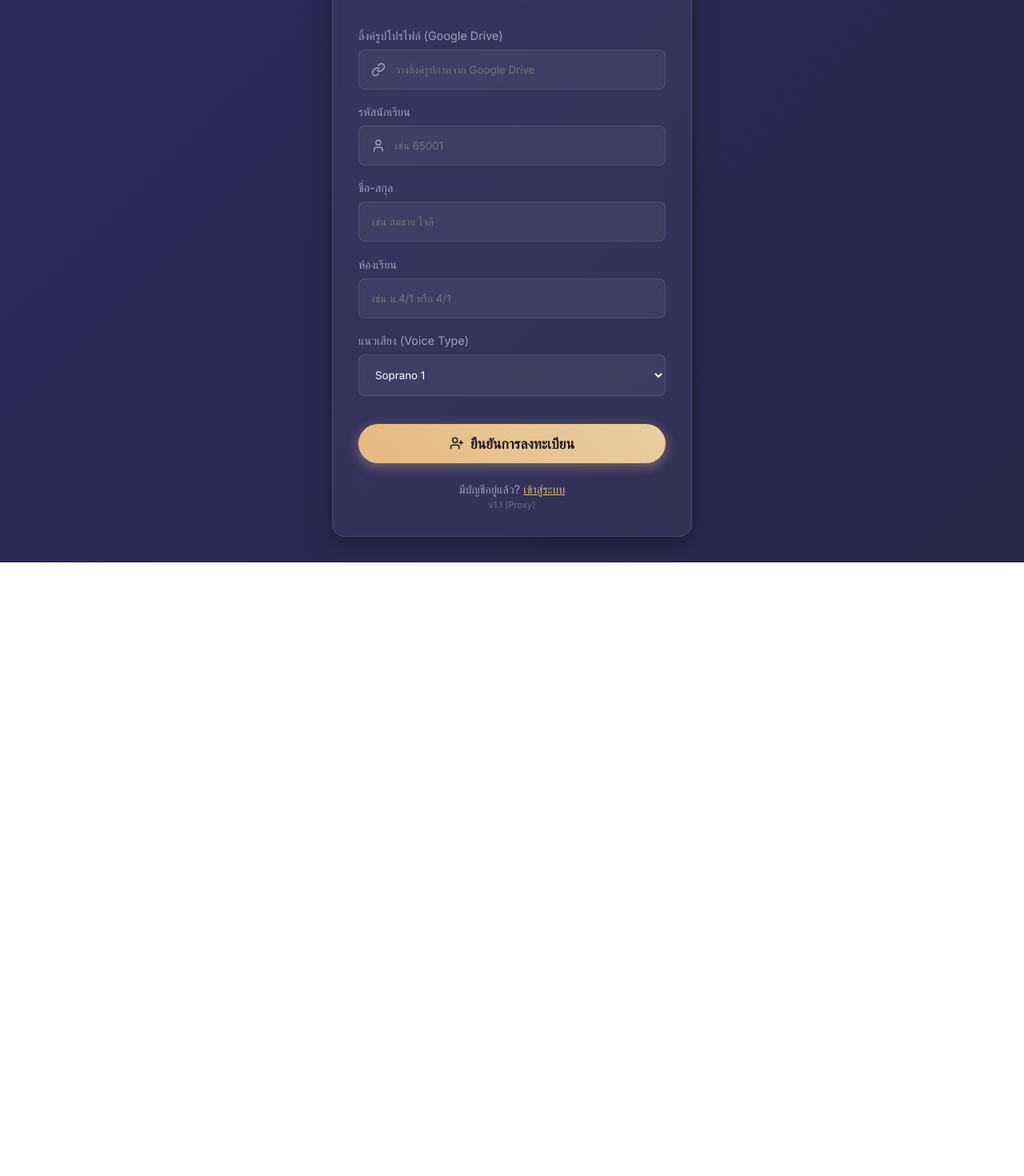
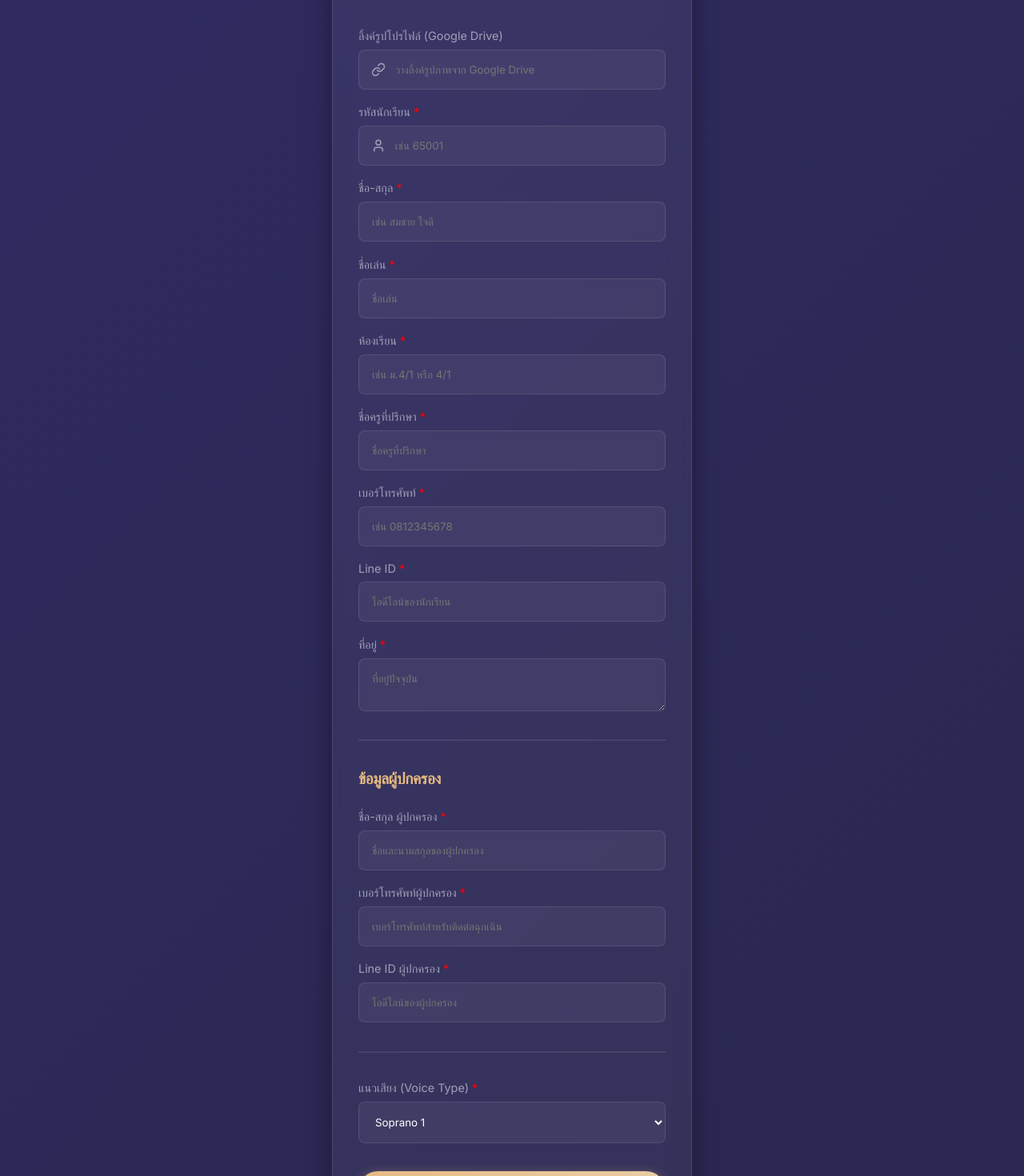
Before and after one commit to krumumpiano-source/ppk-choir, a Next.js app: page /register in a window 1280 px wide. Shown: the part 140-1610 px from the top of the page at 80% size. Before the commit the page ends 843 px from the top, so only its background shows below. Built offline with nearby package versions, Linux system fonts and the light colour scheme; no server answers.

Commit message:
feat: add comprehensive student and parent info fields to registration

```diff
--- a/src/app/api/users/route.ts
+++ b/src/app/api/users/route.ts
@@ -39,12 +39,12 @@ export async function POST(request: Request) {
   try {
     const body = await request.json() as any;
     const studentId = body.studentId || body.id;
-    const { name, role, voiceType, status } = body;
+    const { name, role, voiceType, status, nickname, phone, lineId, parentName, parentPhone, parentLineId, address, advisorName } = body;
     const section = body.section || body.room;
     const profileUrl = body.profileUrl || body.photoUrl;
 
-    if (!studentId || !name) {
-      return NextResponse.json({ error: 'กรุณากรอกข้อมูลให้ครบถ้วน' }, { status: 400 });
+    if (!studentId || !name || !nickname || !phone || !lineId || !parentName || !parentPhone || !parentLineId || !address || !advisorName) {
+      return NextResponse.json({ error: 'กรุณากรอกข้อมูลให้ครบถ้วนทุกช่อง' }, { status: 400 });
     }
 
     const db = getDb();
@@ -61,18 +61,16 @@ export async function POST(request: Request) {
 
     const id = crypto.randomUUID();
     await db.prepare(
-      'INSERT INTO users (id, studentId, name, email, passwordHash, role, voiceType, section, status, profileUrl) VALUES (?, ?, ?, ?, ?, ?, ?, ?, ?, ?)'
+      `INSERT INTO users (
+        id, studentId, name, nickname, email, phone, lineId,
+        parentName, parentPhone, parentLineId, address, advisorName,
+        passwordHash, role, voiceType, section, status, profileUrl
+      ) VALUES (?, ?, ?, ?, ?, ?, ?, ?, ?, ?, ?, ?, ?, ?, ?, ?, ?, ?)`
     ).bind(
-      id,
-      studentId,
-      name,
-      email,
-      passwordHash,
-      role || 'student',
-      voiceType || 'All',
-      section || '',
-      status || 'approved',
-      profileUrl || ''
+      id, studentId, name, nickname, email, phone, lineId,
+      parentName, parentPhone, parentLineId, address, advisorName,
+      passwordHash, role || 'student', voiceType || 'All',
+      section || '', status || 'approved', profileUrl || ''
     ).run();
 
     return NextResponse.json({ success: true, id });
--- a/src/app/register/page.tsx
+++ b/src/app/register/page.tsx
@@ -13,6 +13,15 @@ export default function RegisterPage() {
 
   const [studentId, setStudentId] = useState('');
   const [studentName, setStudentName] = useState('');
+  const [nickname, setNickname] = useState('');
+  const [phone, setPhone] = useState('');
+  const [lineId, setLineId] = useState('');
+  const [parentName, setParentName] = useState('');
+  const [parentPhone, setParentPhone] = useState('');
+  const [parentLineId, setParentLineId] = useState('');
+  const [address, setAddress] = useState('');
+  const [advisorName, setAdvisorName] = useState('');
+
   const [room, setRoom] = useState('');
   const [voiceType, setVoiceType] = useState<VoiceType>('Soprano 1');
   const [photoUrl, setPhotoUrl] = useState('');
@@ -21,8 +30,8 @@ export default function RegisterPage() {
   const handleRegister = async (e: React.FormEvent) => {
     e.preventDefault();
 
-    if (!studentId.trim() || !studentName.trim() || !room.trim()) {
-      toast.error('กรุณากรอกข้อมูลให้ครบถ้วน');
+    if (!studentId.trim() || !studentName.trim() || !nickname.trim() || !phone.trim() || !lineId.trim() || !parentName.trim() || !parentPhone.trim() || !parentLineId.trim() || !address.trim() || !advisorName.trim() || !room.trim()) {
+      toast.error('กรุณากรอกข้อมูลให้ครบถ้วนทุกช่อง');
       return;
     }
 
@@ -32,6 +41,15 @@ export default function RegisterPage() {
       const res = await createUser({
         id: studentId.trim(),
         name: studentName.trim(),
+        nickname: nickname.trim(),
+        phone: phone.trim(),
+        lineId: lineId.trim(),
+        parentName: parentName.trim(),
+        parentPhone: parentPhone.trim(),
+        parentLineId: parentLineId.trim(),
+        address: address.trim(),
+        advisorName: advisorName.trim(),
+        email: `${studentId.trim()}@ppk-choir.app`,
         voiceType,
         role: 'student',
         status: 'pending',
@@ -92,7 +110,7 @@ export default function RegisterPage() {
           </div>
 
           <div className="input-group" style={{ margin: 0 }}>
-            <label htmlFor="studentId">รหัสนักเรียน</label>
+            <label htmlFor="studentId">รหัสนักเรียน <span style={{color: 'red'}}>*</span></label>
             <div style={{ position: 'relative', display: 'flex', alignItems: 'center' }}>
               <User size={18} style={{ position: 'absolute', left: '1rem', color: 'var(--text-secondary)' }} />
               <input
@@ -104,12 +122,13 @@ export default function RegisterPage() {
                 placeholder="เช่น 65001"
                 style={{ width: '100%', paddingLeft: '2.8rem' }}
                 disabled={loading}
+                required
               />
             </div>
           </div>
 
           <div className="input-group" style={{ margin: 0 }}>
-            <label htmlFor="studentName">ชื่อ-สกุล</label>
+            <label htmlFor="studentName">ชื่อ-สกุล <span style={{color: 'red'}}>*</span></label>
             <input
               type="text"
               id="studentName"
@@ -118,11 +137,26 @@ export default function RegisterPage() {
               className="input-field"
               placeholder="เช่น สมชาย ใจดี"
               disabled={loading}
+              required
             />
           </div>
 
           <div className="input-group" style={{ margin: 0 }}>
-            <label htmlFor="room">ห้องเรียน</label>
+            <label htmlFor="nickname">ชื่อเล่น <span style={{color: 'red'}}>*</span></label>
+            <input
+              type="text"
+              id="nickname"
+              value={nickname}
+              onChange={(e) => setNickname(e.target.value)}
+              className="input-field"
+              placeholder="ชื่อเล่น"
+              disabled={loading}
+              required
+            />
+          </div>
+
+          <div className="input-group" style={{ margin: 0 }}>
+            <label htmlFor="room">ห้องเรียน <span style={{color: 'red'}}>*</span></label>
             <input
               type="text"
               id="room"
@@ -131,11 +165,116 @@ export default function RegisterPage() {
               className="input-field"
               placeholder="เช่น ม.4/1 หรือ 4/1"
               disabled={loading}
+              required
             />
           </div>
 
           <div className="input-group" style={{ margin: 0 }}>
-            <label htmlFor="voiceType">แนวเสียง (Voice Type)</label>
+            <label htmlFor="advisorName">ชื่อครูที่ปรึกษา <span style={{color: 'red'}}>*</span></label>
+            <input
+              type="text"
+              id="advisorName"
+              value={advisorName}
+              onChange={(e) => setAdvisorName(e.target.value)}
+              className="input-field"
+              placeholder="ชื่อครูที่ปรึกษา"
+              disabled={loading}
+              required
+            />
+          </div>
+
+          <div className="input-group" style={{ margin: 0 }}>
+            <label htmlFor="phone">เบอร์โทรศัพท์ <span style={{color: 'red'}}>*</span></label>
+            <input
+              type="tel"
+              id="phone"
+              value={phone}
+              onChange={(e) => setPhone(e.target.value)}
+              className="input-field"
+              placeholder="เช่น 0812345678"
+              disabled={loading}
+              required
+            />
+          </div>
+
+          <div className="input-group" style={{ margin: 0 }}>
+            <label htmlFor="lineId">Line ID <span style={{color: 'red'}}>*</span></label>
+            <input
+              type="text"
+              id="lineId"
+              value={lineId}
+              onChange={(e) => setLineId(e.target.value)}
+              className="input-field"
+              placeholder="ไอดีไลน์ของนักเรียน"
+              disabled={loading}
+              required
+            />
+          </div>
+
+          <div className="input-group" style={{ margin: 0 }}>
+            <label htmlFor="address">ที่อยู่ <span style={{color: 'red'}}>*</span></label>
+            <textarea
+              id="address"
+              value={address}
+              onChange={(e) => setAddress(e.target.value)}
+              className="input-field"
+              placeholder="ที่อยู่ปัจจุบัน"
+              disabled={loading}
+              required
+              rows={2}
+            />
+          </div>
+
+          <hr style={{ borderColor: 'rgba(255,255,255,0.1)', margin: '1rem 0' }} />
+
+          <h3 style={{ fontSize: '1.2rem', marginBottom: '0.5rem', color: 'var(--accent-primary)' }}>ข้อมูลผู้ปกครอง</h3>
+
+          <div className="input-group" style={{ margin: 0 }}>
+            <label htmlFor="parentName">ชื่อ-สกุล ผู้ปกครอง <span style={{color: 'red'}}>*</span></label>
+            <input
+              type="text"
+              id="parentName"
+              value={parentName}
+              onChange={(e) => setParentName(e.target.value)}
+              className="input-field"
+              placeholder="ชื่อและนามสกุลของผู้ปกครอง"
+              disabled={loading}
+              required
+            />
+          </div>
+
+          <div className="input-group" style={{ margin: 0 }}>
+            <label htmlFor="parentPhone">เบอร์โทรศัพท์ผู้ปกครอง <span style={{color: 'red'}}>*</span></label>
+            <input
+              type="tel"
+              id="parentPhone"
+              value={parentPhone}
+              onChange={(e) => setParentPhone(e.target.value)}
+              className="input-field"
+              placeholder="เบอร์โทรศัพท์สำหรับติดต่อฉุกเฉิน"
+              disabled={loading}
+              required
+            />
+          </div>
+
+          <div className="input-group" style={{ margin: 0 }}>
+            <label htmlFor="parentLineId">Line ID ผู้ปกครอง <span style={{color: 'red'}}>*</span></label>
+            <input
+              type="text"
+              id="parentLineId"
+              value={parentLineId}
+              onChange={(e) => setParentLineId(e.target.value)}
+              className="input-field"
+              placeholder="ไอดีไลน์ของผู้ปกครอง"
+              disabled={loading}
+              required
+            />
+          </div>
+
+          <hr style={{ borderColor: 'rgba(255,255,255,0.1)', margin: '1rem 0' }} />
+
+          <div className="input-group" style={{ margin: 0 }}>
+            <label htmlFor="voiceType">แนวเสียง (Voice Type) <span style={{color: 'red'}}>*</span></label>
               <select
                 className="input-field"
                 value={voiceType}
```
Also changed, not shown: src/types/user.ts (+9 -0 lines), 1 other file (tests, documents, lock files or other folders).
